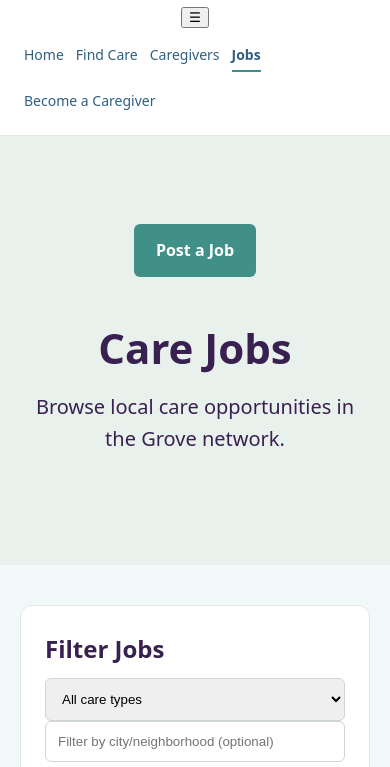
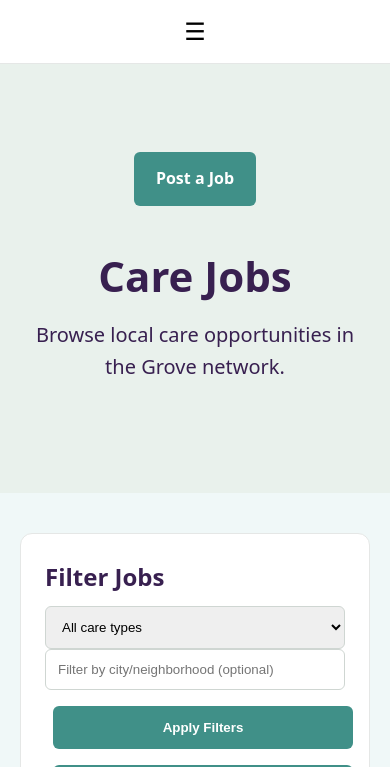
Before and after one commit to jfrancomb-spec/grove-website, a plain HTML site: page jobs.html in a window 390 px wide. Shown: the part 76-843 px from the top of the page. Drawn offline with nearby package versions, Linux system fonts and the light colour scheme; no server answers.

Commit message:
Update styles.css

```diff
--- a/styles.css
+++ b/styles.css
@@ -208,3 +208,40 @@ header img {
   }
 
 }
+/* Header layout */
+
+.site-header{
+  display:flex;
+  align-items:center;
+  justify-content:space-between;
+  gap:20px;
+}
+
+.menu-toggle{
+  display:none;
+  font-size:24px;
+  background:none;
+  border:none;
+  cursor:pointer;
+}
+
+/* Mobile */
+
+@media (max-width:700px){
+
+  .menu-toggle{
+    display:block;
+  }
+
+  .nav{
+    display:none;
+    flex-direction:column;
+    gap:10px;
+    width:100%;
+  }
+
+  .nav.open{
+    display:flex;
+  }
+
+}
```
